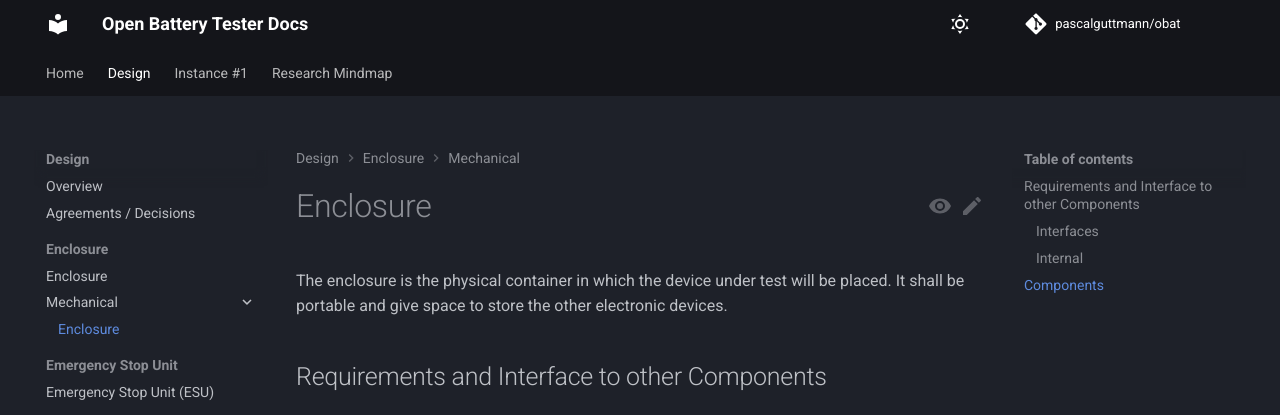
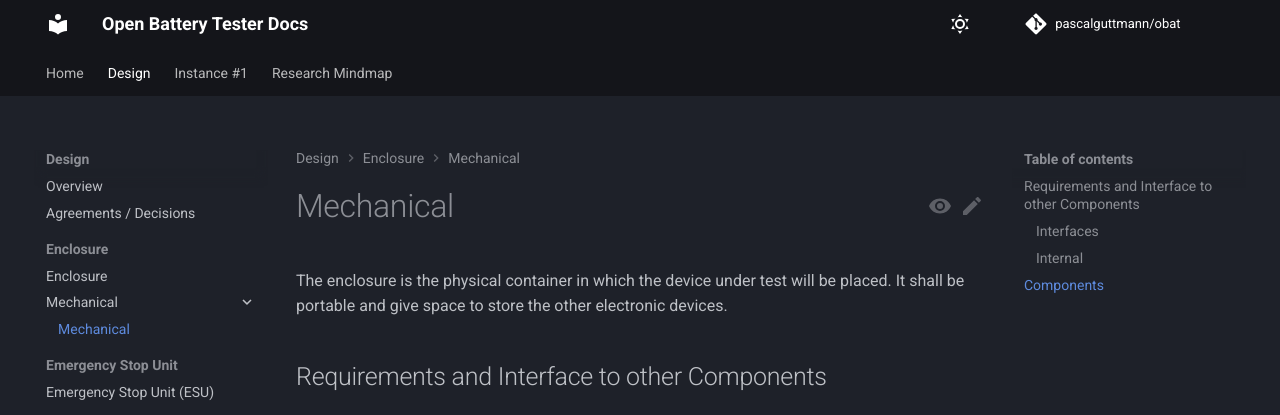
Before and after one commit to pascalguttmann/obat, an MkDocs documentation site: the page built from docs/design/enclosure/mechanical/mechanical.md, in a window 1280 px wide and 1291 px high. Shown: the top 415 px of the window. Built offline with MkDocs 1.6.1 and Material for MkDocs 9.7.7, drawn with Linux system fonts in a browser that asks for light colours; comment, search, counter and statistics services are not loaded.

Commit message:
fix enclosure mechanical naming

```diff
--- a/docs/design/enclosure/mechanical/mechanical.md
+++ b/docs/design/enclosure/mechanical/mechanical.md
@@ -1,4 +1,4 @@
-# Enclosure
+# Mechanical
 
 The enclosure is the physical container in which the device under test will be
 placed. It shall be portable and give space to store the other electronic
```
